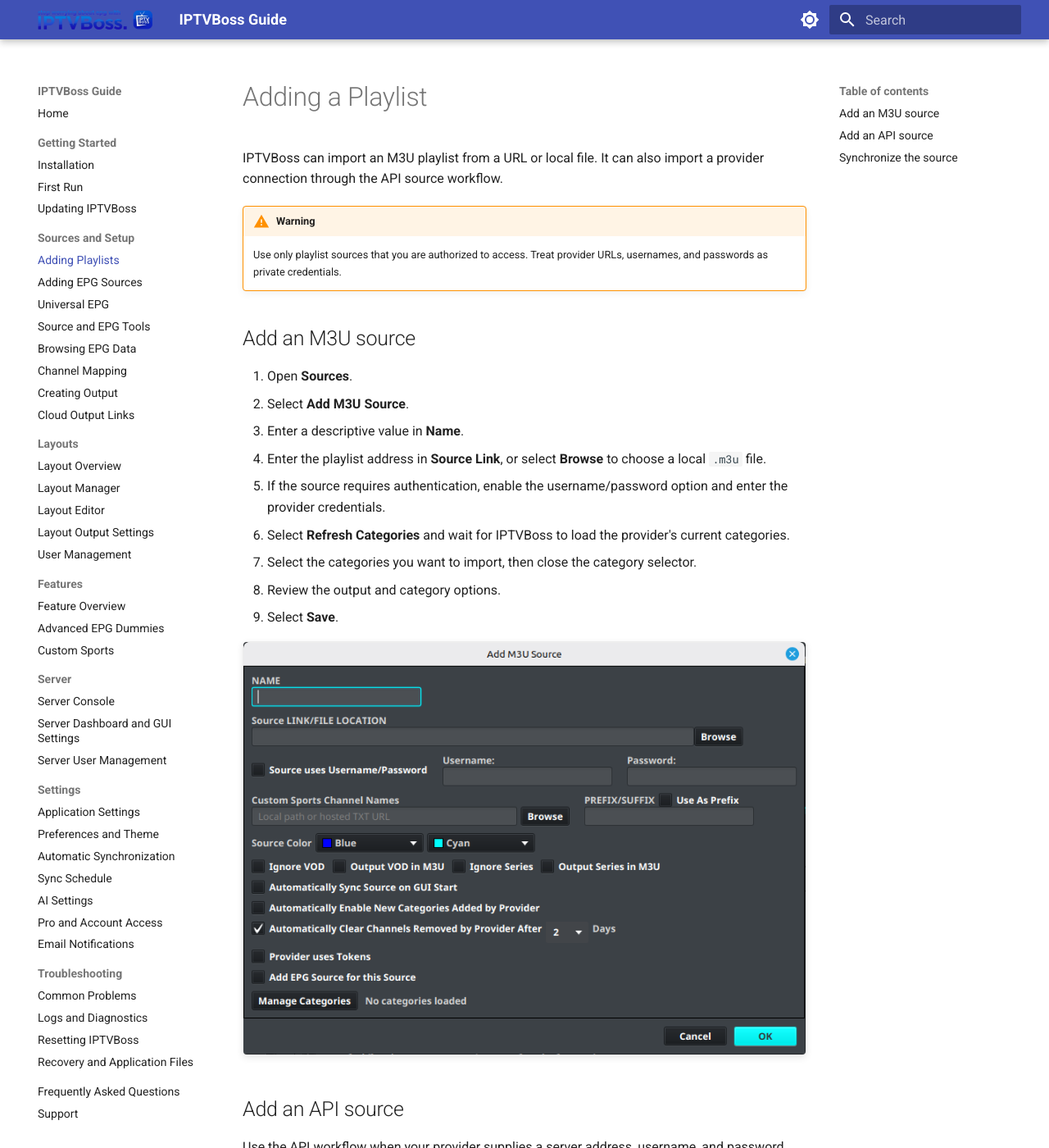
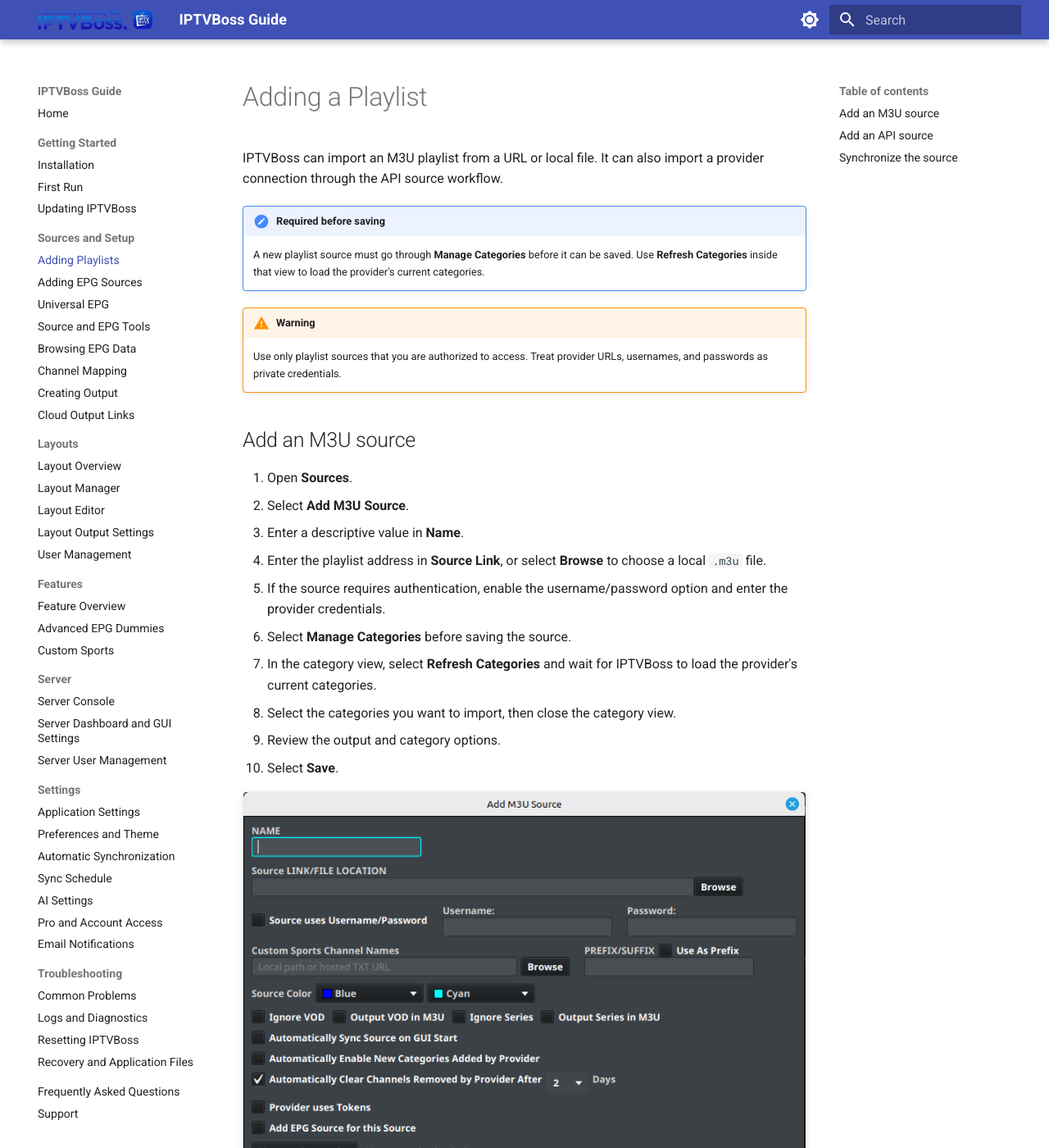
Before and after one commit to walrusone/iptvboss_guide, an MkDocs documentation site: the page built from docs/setup/playlists.md, in a window 1280 px wide and 1400 px high. Shown: the whole window at 82% size. Built offline with MkDocs 1.6.1 and Material for MkDocs 9.7.7, drawn with Linux system fonts in a browser that asks for light colours; some of the changed text lies outside the part shown.

Commit message:
Clarify playlist category setup

```diff
--- a/docs/setup/playlists.md
+++ b/docs/setup/playlists.md
@@ -1,6 +1,9 @@
 # Adding a Playlist
 
 IPTVBoss can import an M3U playlist from a URL or local file. It can also import a provider connection through the API source workflow.
+
+!!! note "Required before saving"
+    A new playlist source must go through **Manage Categories** before it can be saved. Use **Refresh Categories** inside that view to load the provider's current categories.
 
 !!! warning
     Use only playlist sources that you are authorized to access. Treat provider URLs, usernames, and passwords as private credentials.
@@ -12,10 +15,11 @@ IPTVBoss can import an M3U playlist from a URL or local file. It can also import
 3. Enter a descriptive value in **Name**.
 4. Enter the playlist address in **Source Link**, or select **Browse** to choose a local `.m3u` file.
 5. If the source requires authentication, enable the username/password option and enter the provider credentials.
-6. Select **Refresh Categories** and wait for IPTVBoss to load the provider's current categories.
-7. Select the categories you want to import, then close the category selector.
-8. Review the output and category options.
-9. Select **Save**.
+6. Select **Manage Categories** before saving the source.
+7. In the category view, select **Refresh Categories** and wait for IPTVBoss to load the provider's current categories.
+8. Select the categories you want to import, then close the category view.
+9. Review the output and category options.
+10. Select **Save**.
 
 ![The Add M3U Source dialog](../assets/images/sources/add-m3u-source.png)
 
@@ -27,10 +31,11 @@ Use the API workflow when your provider supplies a server address, username, and
 2. Select **Add API Source**.
 3. Enter the provider server address.
 4. Enter the supplied username and password.
-5. Select **Refresh Categories** and wait for the category list to load.
-6. Select the categories and content types to include.
-7. Review whether VOD or series content should be included in the M3U output.
-8. Select **Save**.
+5. Select **Manage Categories** before saving the source.
+6. In the category view, select **Refresh Categories** and wait for the category list to load.
+7. Select the categories and content types to include.
+8. Review whether VOD or series content should be included in the M3U output.
+9. Select **Save**.
 
 ![The Add API Source dialog](../assets/images/sources/add-api-source.png)
 
```
Also changed, not shown: docs/setup/source-tools.md (+8 -7 lines).
